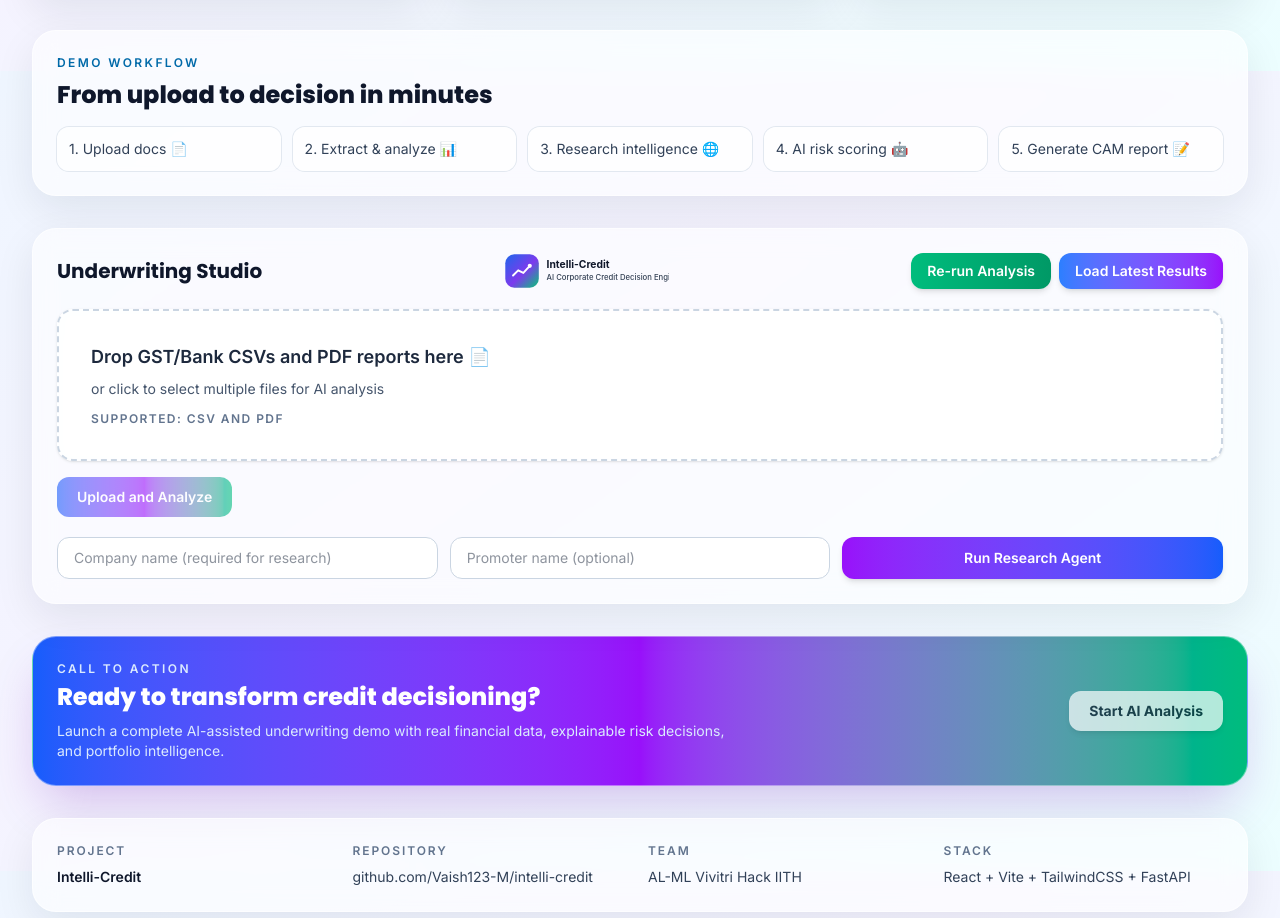
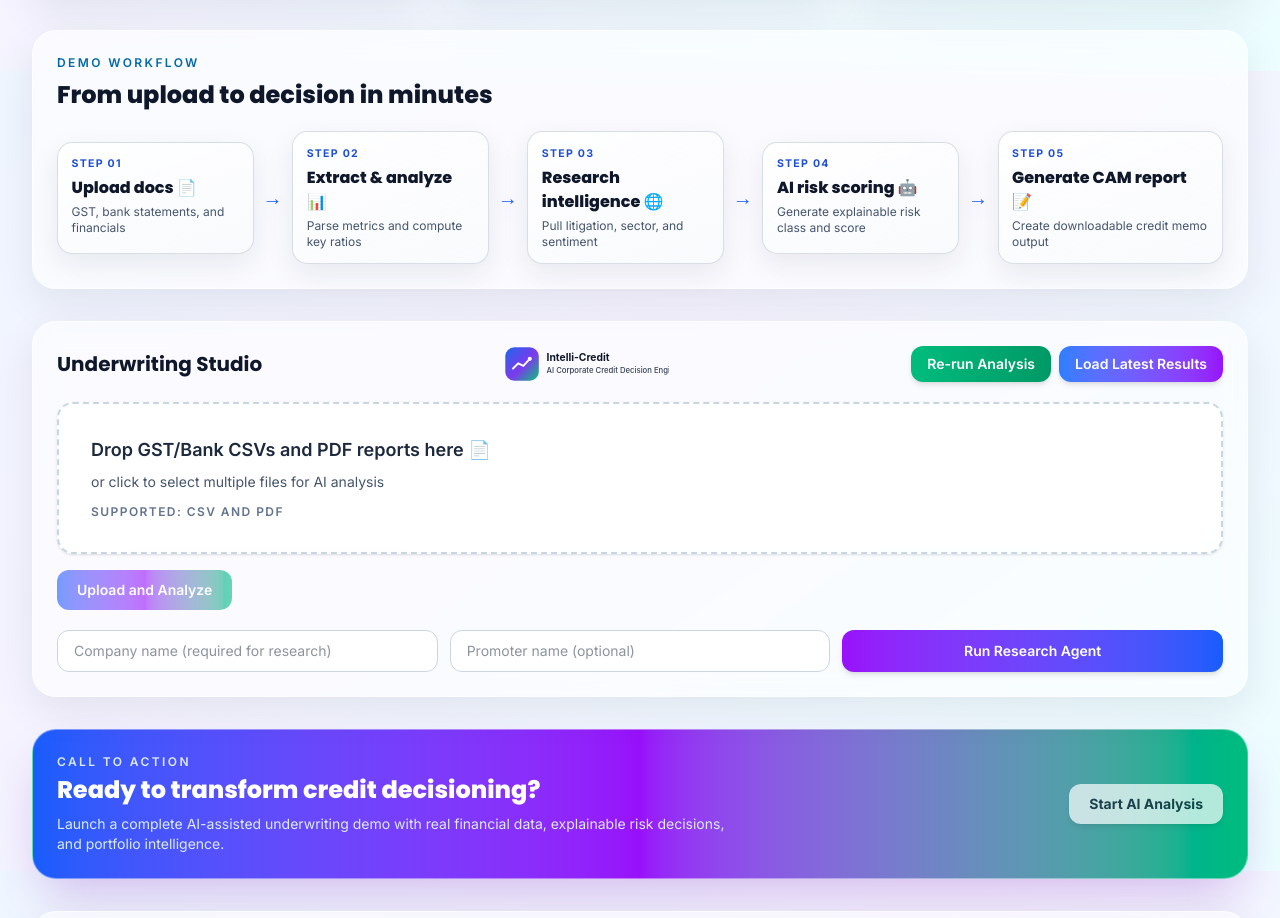
Before and after one commit to Vaish123-M/intelli-credit, a React (Vite) app in the folder frontend/: page / in a window 1280 px wide. Shown: the part 1529-2447 px from the top of the page. Built offline with nearby package versions, Linux system fonts and the light colour scheme.

Commit message:
Convert demo workflow into arrow flowchart

```diff
--- a/frontend/src/index.css
+++ b/frontend/src/index.css
@@ -127,6 +127,85 @@
 	animation: pulseMove 1.4s linear infinite;
 }
 
+.workflow-flowchart {
+	display: grid;
+	gap: 0.75rem;
+}
+
+.workflow-flowchart-item {
+	display: grid;
+	gap: 0.55rem;
+}
+
+.workflow-node {
+	border: 1px solid rgba(148, 163, 184, 0.35);
+	background: linear-gradient(160deg, rgba(255, 255, 255, 0.84), rgba(248, 250, 252, 0.7));
+	border-radius: 0.95rem;
+	padding: 0.85rem;
+	box-shadow: 0 10px 28px rgba(15, 23, 42, 0.08);
+}
+
+.workflow-node-id {
+	font-size: 0.66rem;
+	font-weight: 700;
+	text-transform: uppercase;
+	letter-spacing: 0.12em;
+	color: #1d4ed8;
+}
+
+.workflow-arrow {
+	display: flex;
+	justify-content: center;
+	align-items: center;
+	color: #2563eb;
+	font-weight: 800;
+	line-height: 1;
+	font-size: 1.1rem;
+	text-shadow: 0 6px 18px rgba(59, 130, 246, 0.25);
+}
+
+.workflow-arrow-right {
+	display: none;
+}
+
+.workflow-arrow-down {
+	display: inline;
+}
+
+@media (min-width: 960px) {
+	.workflow-flowchart {
+		display: flex;
+		align-items: stretch;
+		justify-content: space-between;
+		gap: 0.6rem;
+	}
+
+	.workflow-flowchart-item {
+		display: flex;
+		align-items: center;
+		gap: 0.55rem;
+		flex: 1;
+	}
+
+	.workflow-node {
+		min-height: 112px;
+		width: 100%;
+	}
+
+	.workflow-arrow {
+		font-size: 1.25rem;
+		padding-top: 0;
+	}
+
+	.workflow-arrow-right {
+		display: inline;
+	}
+
+	.workflow-arrow-down {
+		display: none;
+	}
+}
+
 @keyframes gradientShift {
 	0% {
 		background-position: 0% 50%;
--- a/frontend/src/pages/Home.jsx
+++ b/frontend/src/pages/Home.jsx
@@ -18,6 +18,14 @@
   { icon: '🤖', title: 'AI Risk Scoring', description: 'Generate explainable risk score, category, and lending recommendation.' },
   { icon: '📝', title: 'Credit Report Generation', description: 'Produce downloadable CAM report with rationale and risk narrative.' },
   { icon: '📈', title: 'Portfolio Monitoring', description: 'Track aggregate risk mix and identify high-risk exposure in real time.' },
+]
+
+const WORKFLOW_STEPS = [
+  { id: '01', label: 'Upload docs', icon: '📄', detail: 'GST, bank statements, and financials' },
+  { id: '02', label: 'Extract & analyze', icon: '📊', detail: 'Parse metrics and compute key ratios' },
+  { id: '03', label: 'Research intelligence', icon: '🌐', detail: 'Pull litigation, sector, and sentiment' },
+  { id: '04', label: 'AI risk scoring', icon: '🤖', detail: 'Generate explainable risk class and score' },
+  { id: '05', label: 'Generate CAM report', icon: '📝', detail: 'Create downloadable credit memo output' },
 ]
 
 function RevealSection({ children, className = '', delay = 0 }) {
@@ -324,13 +332,26 @@
         <RevealSection className="glass-card rounded-3xl p-6" delay={0.1}>
           <p className="text-xs font-semibold uppercase tracking-[0.2em] text-sky-700">Demo Workflow</p>
           <h3 className="mt-2 text-2xl font-extrabold text-slate-900">From upload to decision in minutes</h3>
-          <ol className="mt-4 grid gap-3 text-sm text-slate-700 md:grid-cols-5">
-            <li className="rounded-xl bg-white/70 p-3 ring-1 ring-slate-200">1. Upload docs 📄</li>
-            <li className="rounded-xl bg-white/70 p-3 ring-1 ring-slate-200">2. Extract & analyze 📊</li>
-            <li className="rounded-xl bg-white/70 p-3 ring-1 ring-slate-200">3. Research intelligence 🌐</li>
-            <li className="rounded-xl bg-white/70 p-3 ring-1 ring-slate-200">4. AI risk scoring 🤖</li>
-            <li className="rounded-xl bg-white/70 p-3 ring-1 ring-slate-200">5. Generate CAM report 📝</li>
-          </ol>
+          <div className="workflow-flowchart mt-5">
+            {WORKFLOW_STEPS.map((step, index) => (
+              <div key={step.id} className="workflow-flowchart-item">
+                <article className="workflow-node">
+                  <p className="workflow-node-id">Step {step.id}</p>
+                  <h4 className="mt-1 text-sm font-extrabold text-slate-900 sm:text-base">
+                    {step.label} <span aria-hidden="true">{step.icon}</span>
+                  </h4>
+                  <p className="mt-1 text-xs text-slate-600">{step.detail}</p>
+                </article>
+
+                {index < WORKFLOW_STEPS.length - 1 && (
+                  <div className="workflow-arrow" aria-hidden="true">
+                    <span className="workflow-arrow-right">→</span>
+                    <span className="workflow-arrow-down">↓</span>
+                  </div>
+                )}
+              </div>
+            ))}
+          </div>
         </RevealSection>
 
         <RevealSection className="glass-card rounded-3xl p-6 shadow-lg ring-1 ring-white/60" delay={0.12}>
```
